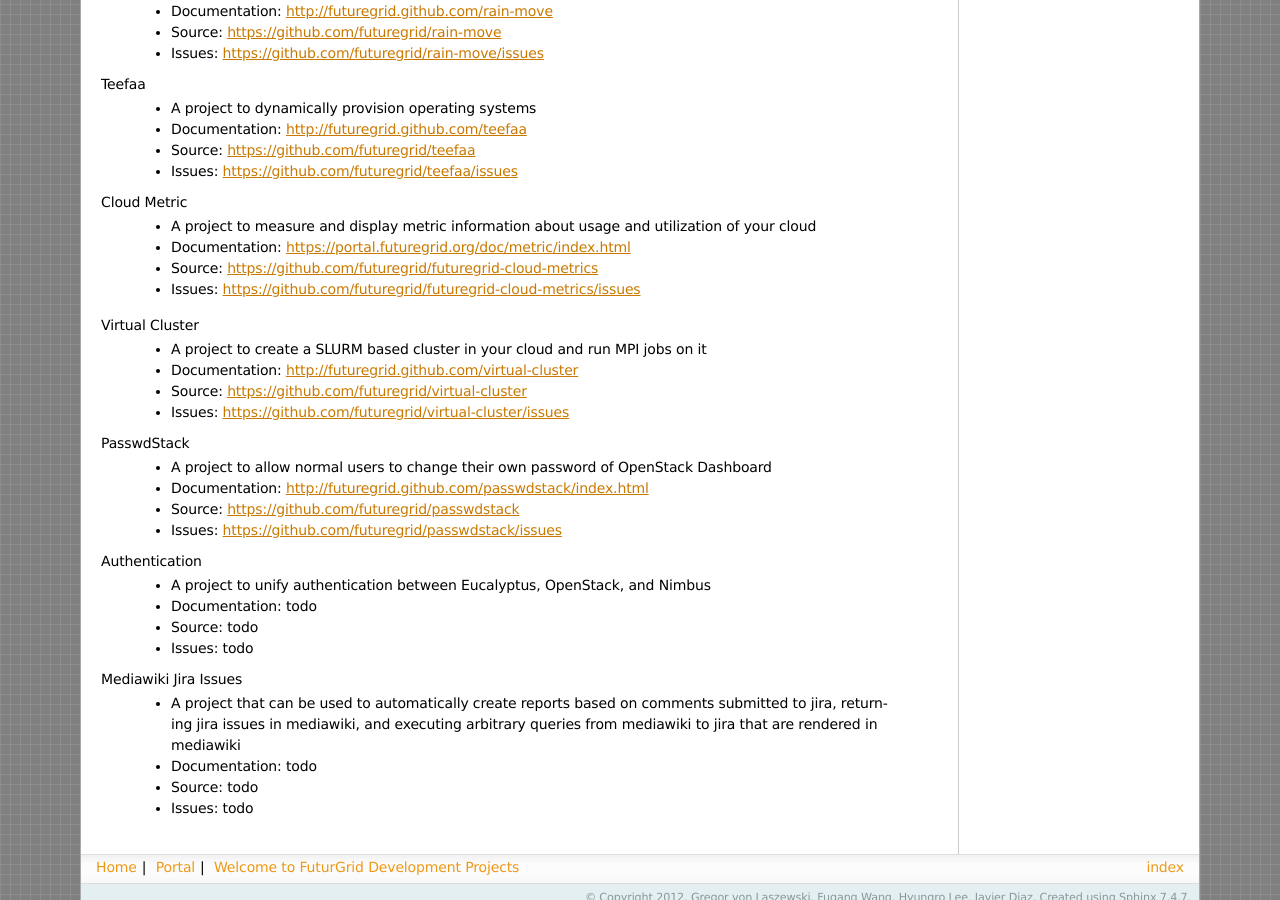
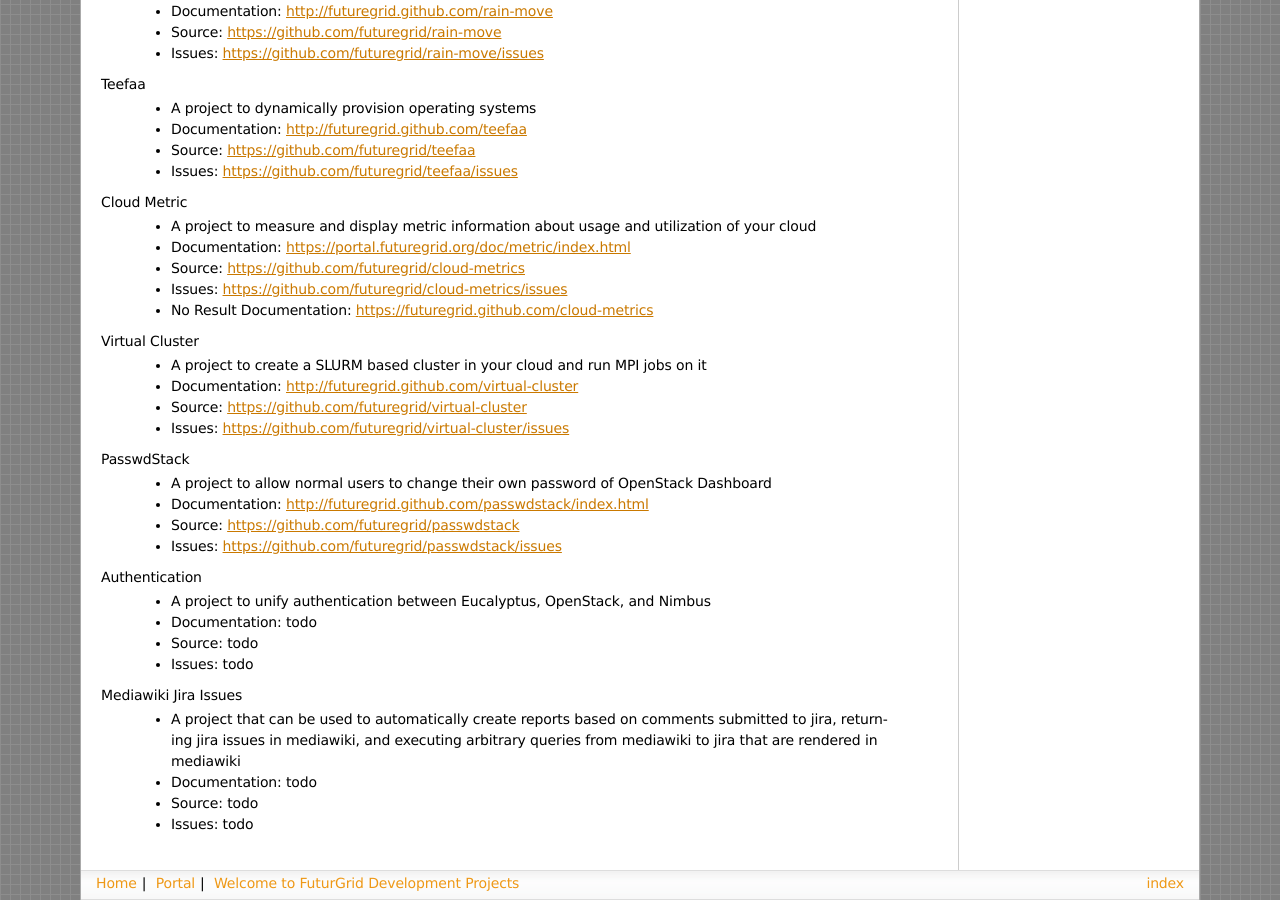
Before and after one commit to futuregrid/doc, a Sphinx documentation site: the page built from doc/source/index.rst, in a window 1280 px wide and 900 px high, scrolled down 566 px. Built offline with Sphinx 7.4.7, drawn with Linux system fonts in a browser that asks for light colours; formulas are drawn with MathJax 3.

Commit message:
changing location of fg metric

```diff
--- a/doc/source/index.rst
+++ b/doc/source/index.rst
@@ -30,9 +30,9 @@
 Cloud Metric
   * A project to measure and display metric information about usage and utilization of your cloud
   * Documentation: https://portal.futuregrid.org/doc/metric/index.html
-  * Source: https://github.com/futuregrid/futuregrid-cloud-metrics
-  * Issues: https://github.com/futuregrid/futuregrid-cloud-metrics/issues
-..  Documentation: https://futuregrid.github.com/futuregrid-cloud-metrics
+  * Source: https://github.com/futuregrid/cloud-metrics
+  * Issues: https://github.com/futuregrid/cloud-metrics/issues
+  * No Result  Documentation: https://futuregrid.github.com/cloud-metrics
 
 Virtual Cluster
   * A project to create a SLURM based cluster in your cloud and run MPI jobs on it
```
